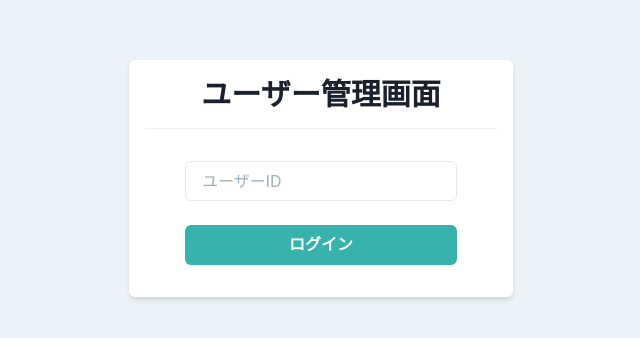
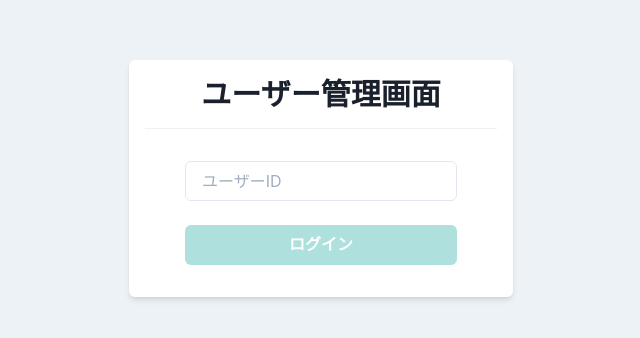
Before and after one commit to sum16/management_screen_using_chakuraui, a React (Create React App) app: page / in a window 1280 px wide. Shown: the part 222-560 px from the top of the page, without its empty margins (319-959 px from the left). Built offline with nearby package versions, Linux system fonts and the light colour scheme.

Commit message:
initial commit

```diff
--- a/src/components/hooks/UseAuth.ts
+++ b/src/components/hooks/UseAuth.ts
@@ -3,11 +3,13 @@ import { useCallback, useState } from "react";
 import { useHistory } from "react-router-dom";
 
 import { UserType } from "../../types/api/user";
+import { useMessage } from "./useMessage";
 
 export const useAuth = () => {
   // ルーティングで使用
   const history = useHistory();
   const [loading, setLoading] = useState(false);
+  const { showMessage } = useMessage();
 
   const login = useCallback(
     (id: string) => {
@@ -16,15 +18,18 @@ export const useAuth = () => {
         .get<UserType>(`https://jsonplaceholder.typicode.com/users/${id}`)
         .then((res) => {
           if (res.data) {
+            showMessage({ title: "ログインしました", status: "success" });
             history.push("/home");
           } else {
-            alert("ユーザーが見つかりません");
+            showMessage({ title: "ユーザーが見つかりません", status: "error" });
           }
         })
-        .catch(() => alert("ログインできません"))
+        .catch(() =>
+          showMessage({ title: "ログインできません", status: "error" })
+        )
         .finally(() => setLoading(false));
     },
-    [history]
+    [history, showMessage]
   );
   return { login, loading };
   // カスタムフックから返却
--- /dev/null
+++ b/src/components/hooks/useMessage.ts
@@ -0,0 +1,26 @@
+import { useToast } from "@chakra-ui/react";
+import { useCallback } from "react";
+
+type Props = {
+  title: string;
+  status: "info" | "warning" | "success" | "error"; //4つのどれかしか受け取れない
+};
+
+// カスタムフック
+export const useMessage = () => {
+  const toast = useToast();
+  const showMessage = useCallback(
+    (props: Props) => {
+      const { title, status } = props;
+      toast({
+        title,
+        status,
+        position: "top",
+        duration: 2000,
+        isClosable: true
+      });
+    },
+    [toast]
+  );
+  return { showMessage };
+};
--- a/src/components/pages/Login.tsx
+++ b/src/components/pages/Login.tsx
@@ -1,18 +1,21 @@
-import {
-  Box,
-  Button,
-  Divider,
-  Flex,
-  Heading,
-  Input,
-  Stack
-} from "@chakra-ui/react";
-import { memo, VFC } from "react";
+import { Box, Divider, Flex, Heading, Input, Stack } from "@chakra-ui/react";
+import { ChangeEvent, memo, useState, VFC } from "react";
 
 import { PrimaryButton } from "../atoms/button/PrimaryButton";
+import { useAuth } from "../hooks/UseAuth";
 // React.memoを使うと親から子コンポーネントに渡している props が更新されない限り(後述する callback 関数とかは別)子コンポーネントは再レンダリングされない
 
 export const Login: VFC = memo(() => {
+  const [userId, setUserId] = useState("");
+  // useAuthカスタムフックを作成し、ここで使用 useAuth.ts
+  const { login, loading } = useAuth();
+  // テキストボックスはeventを受け取れる
+  // ChangeEvent<HTMLInputElement>  テキストイベントの型指定
+  const onChangeUserId = (e: ChangeEvent<HTMLInputElement>) =>
+    setUserId(e.target.value);
+
+  const onClickLogin = () => login(userId);
+
   return (
     <Flex align="center" justify="center" height="100vh">
       <Box bg="white" w="sm" p={4} borderRadius="md" shadow="md">
@@ -22,8 +25,18 @@ export const Login: VFC = memo(() => {
         <Divider my={4} />
         {/* Stack ~囲った要素を問等間隔で配置 */}
         <Stack spacing={6} py={4} px={10}>
-          <Input placeholder="ユーザーID" />
-          <PrimaryButton>ログイン</PrimaryButton>
+          <Input
+            placeholder="ユーザーID"
+            value={userId}
+            onChange={onChangeUserId}
+          />
+          <PrimaryButton
+            disabled={userId === ""}
+            loading={loading}
+            onClick={onClickLogin}
+          >
+            ログイン
+          </PrimaryButton>
         </Stack>
       </Box>
     </Flex>
```
